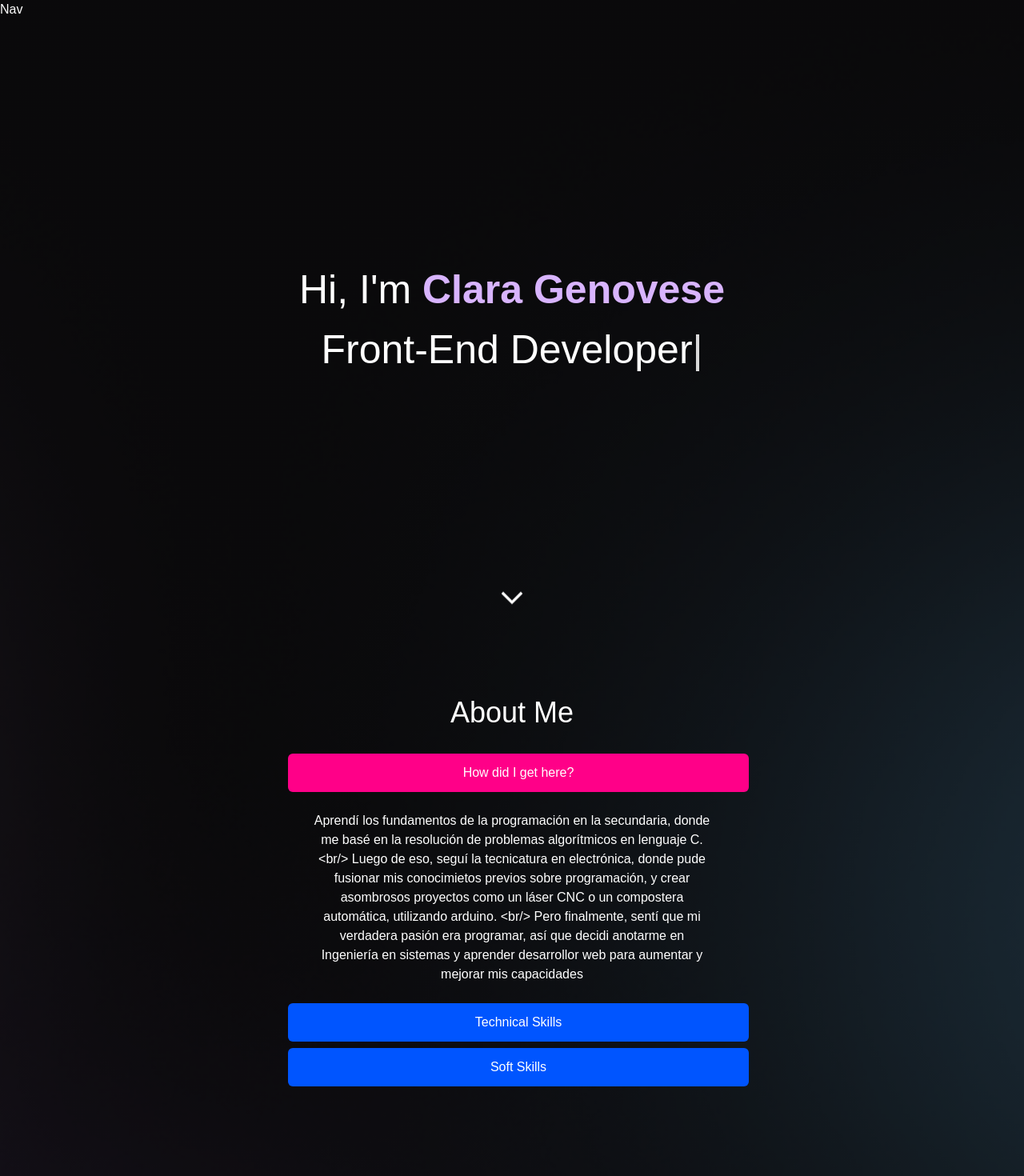
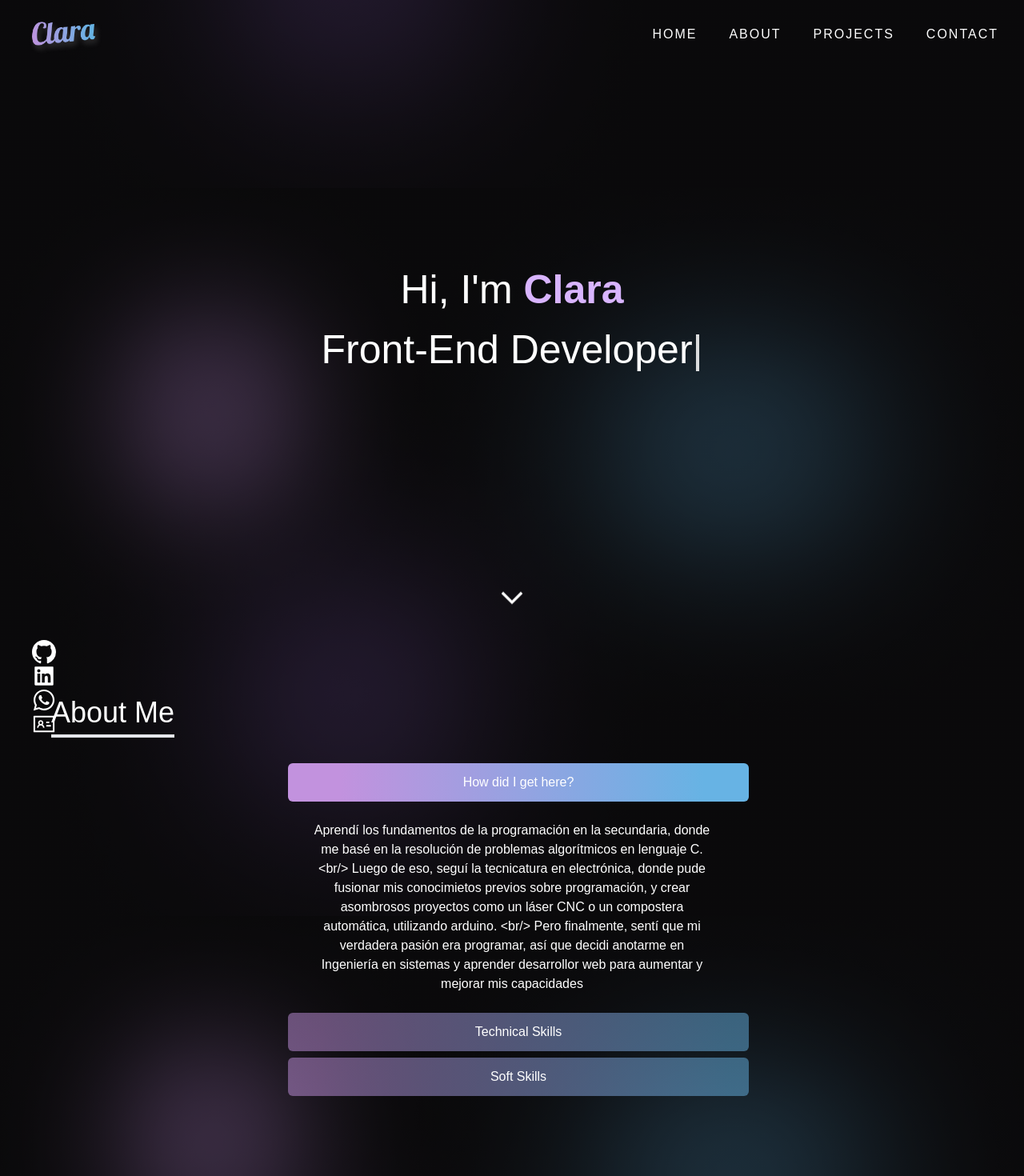
Before and after one commit to claragenovese/myPortfolio, a React (Vite) app: page /About in a window 1280 px wide. Shown: the top 1470 px of the page at 80% size. Built offline with nearby package versions, Linux system fonts and the light colour scheme.

Commit message:
feat(nav): desktop + mobile created

```diff
--- a/package.json
+++ b/package.json
@@ -15,6 +15,7 @@
     "react-dom": "^18.0.0",
     "react-icons": "^4.4.0",
     "react-router-dom": "^6.3.0",
+    "react-scroll": "^1.8.7",
     "react-typed": "^1.2.0",
     "three": "^0.142.0"
   },
--- a/src/App.jsx
+++ b/src/App.jsx
@@ -1,19 +1,27 @@
 import React from 'react'
-import {Routes} from 'react-router-dom'
+import {Route, Routes} from 'react-router-dom'
 import Nav from './components/Nav'
 import About from './pages/About'
 import Contact from "./pages/Contact";
 import Home from "./pages/Home";
 import Projects from "./pages/Projects";
+import SocialMediaIcons from './components/socialMediaIcons';
 
 function App() {
   return (
     <div className='background-style text-center'>
       <Nav />
+      {/* <Routes>
+        <Route exact path="/" element={<Home />} />
+        <Route path="/About" element={<About />} />
+        <Route path="/Projects" element={<Projects />} />
+        <Route path="/Contact" element={<Home />} />
+      </Routes> */}
       <Home />
       <About />
       <Projects />
       <Contact />
+      <SocialMediaIcons />
     </div>
   )
 }
--- a/src/components/Nav.jsx
+++ b/src/components/Nav.jsx
@@ -1,8 +1,60 @@
-import React from 'react'
+import React, { useState } from 'react'
+import { Link } from 'react-scroll'
+import { FaBars } from 'react-icons/fa'
+import { IoIosClose } from 'react-icons/io'
+import { motion } from 'framer-motion'
+
+const variants = {
+  open: {
+    transition: { staggerChildren: 0.07, delayChildren: 0.2 }
+  },
+  closed: {
+    transition: { staggerChildren: 0.05, staggerDirection: -1 }
+  }
+};
 
 function Nav() {
+  const [isNavOpen, setIsNavOpen] = useState(false)
+  const [isHover, setIsHover] = useState(false)
+
   return (
-    <div className='fixed'>Nav</div>
+    <nav className='fixed w-full z-50 px-8 py-4 flex justify-between items-center'>
+      <img
+        className='w-[100px] aspect-{1.3}'
+        src='../src/assets/Claralogo.png'
+        alt='Clara Logo'/>
+
+      <motion.ul
+        className="nav-list hidden lg:flex ml-auto gap-10 text-md	"
+        variants={variants}
+      >
+        <Link to="home" smooth={true} duration={500} offset={-30}><li>Home</li></Link>
+        <Link to="about" smooth={true} duration={500} offset={-30}><li>About</li></Link>
+        <Link to="projects" smooth={true} duration={500} offset={-30}><li>Projects</li></Link>
+        <Link to="contact" smooth={true} duration={500} offset={-30}><li>Contact</li></Link>
+      </motion.ul>
+      <div onClick={() => setIsNavOpen(prev => !prev)}>
+        {isNavOpen ?
+          <IoIosClose className='lg:hidden text-3xl z-50'/> :
+          <FaBars className='lg:hidden text-3xl z-50'/>}
+      </div>
+
+      {/* Mobile ul starts here */}
+      <div className={`block lg:hidden absolute -z-10 top-0 right-[-100%] w-screen sm:w-[400px] h-screen bg-slate-500 transition-all
+      ${isNavOpen ? "right-0" : ""}
+
+      `}>
+        <motion.ul
+          className="flex flex-col mt-[25%] gap-[15px]"
+          variants={variants}
+        >
+          <Link to="home" smooth={true} duration={500}><li>Home</li></Link>
+          <Link to="about" smooth={true} duration={500}><li>About</li></Link>
+          <Link to="projects" smooth={true} duration={500}><li>Projects</li></Link>
+          <Link to="contact" smooth={true} duration={500}><li>Contact</li></Link>
+        </motion.ul>
+      </div>
+    </nav>
   )
 }
 
--- /dev/null
+++ b/src/components/SocialMediaIcons.jsx
@@ -0,0 +1,17 @@
+import React from 'react'
+import { BsGithub } from 'react-icons/bs'
+import { AiFillLinkedin, AiOutlineIdcard } from 'react-icons/ai'
+import { FaWhatsapp } from 'react-icons/fa'
+
+function SocialMediaIcons() {
+  return (
+    <div className='fixed top-full left-10 text-3xl block'>
+        <BsGithub />
+        <AiFillLinkedin />
+        <FaWhatsapp />
+        <AiOutlineIdcard />
+    </div>
+  )
+}
+
+export default SocialMediaIcons
--- a/src/index.css
+++ b/src/index.css
@@ -11,12 +11,6 @@ body{
     overflow-x: hidden;
     box-sizing: border-box;
     color: white;
-    /* background-color: black;
-    background-image: url('./assets/bg-desktop.png');
-    background-repeat: repeat;
-    background-position: top;
-    background-size: contain;
-    backdrop-filter: blur(10px); */
 }
 
 .background-style{
@@ -25,7 +19,7 @@ body{
   background-attachment: scroll;
   background-position: center;
   background-repeat: repeat;
-  background-size: cover;
+  background-size: contain;
 }
 
 .center-sphere{
@@ -52,21 +46,36 @@ body{
     transform: translateY(30%);
   }
 }
-/*
 
-@media (max-width: 600px) {
+.nav-list li{
+  cursor: pointer;
+  text-transform: uppercase;
+  letter-spacing: 2px;
+  position: relative;
+}
 
-  .header .word {
-    height: 30px;
-  }
 
-  .word {
-    height: 14px;
-    margin-bottom: 5px;
-    margin-right: 5px;
-  }
+.nav-list li::before{
+  content: "";
+  height: 2px;
+  width: 0%;
+  background-color: #C292DE;
 
-  .paragraph {
-    margin-bottom: 20px;
-  }
-} */
+  position: absolute;
+  top: 2.5ch;
+
+  transition: width 200ms ease;
+}
+
+.nav-list li:hover::before{
+  width: 100%;
+}
+
+.openHead{
+  background: linear-gradient(90deg, #C292DE 11.26%, #67B3E4 90.04%);
+  transition: all 3000ms ease;
+}
+
+.closeHead{
+  background: linear-gradient(90deg, rgba(194, 146, 222, 0.5) 6.71%, rgba(103, 179, 228, 0.5) 95.89%);
+}
--- a/src/main.jsx
+++ b/src/main.jsx
@@ -1,10 +1,13 @@
 import React from 'react'
 import ReactDOM from 'react-dom/client'
+import { BrowserRouter } from 'react-router-dom'
 import App from './App'
 import './index.css'
 
 ReactDOM.createRoot(document.getElementById('root')).render(
   <React.StrictMode>
-    <App />
+    <BrowserRouter>
+      <App />
+    </BrowserRouter>
   </React.StrictMode>
 )
--- a/src/pages/About.jsx
+++ b/src/pages/About.jsx
@@ -1,22 +1,14 @@
 import React from 'react'
 import { about } from '../textContent';
-
-// function About() {
-//   return (
-//     <div className='w-screen h-screen p-8'>
-//       <div className='ma max-w-5xl h-full bg-slate-300 mx-auto'></div>
-//     </div>
-//   )
-// }
-
-// export default About
-
 import { useState } from "react";
 import { motion, AnimatePresence } from "framer-motion";
 import { useEffect } from 'react';
+import { MdOutlineArrowForwardIos } from 'react-icons/md'
 
 const Accordion = ({ id, expanded, setExpanded }) => {
   const isOpen = id === expanded;
+
+  const isOpenColor = "linear-gradient(90deg, #C292DE 11.26%, #67B3E4 90.04%)"
 
   useEffect(() => {
     if(id === 0){
@@ -24,14 +16,12 @@ const Accordion = ({ id, expanded, setExpanded }) => {
     }
   }, [])
 
-  // By using `AnimatePresence` to mount and unmount the contents, we can animate
-  // them in and out while also only rendering the contents of open accordions
   return (
     <div className='max-w-xl m-auto'>
       <motion.header
-        className='p-3 rounded-md m-2 w-full'
-        initial={false}
-        animate={{ backgroundColor: isOpen ? "#FF0088" : "#0055FF" }}
+        className={isOpen ? 'p-3 rounded-md m-2 w-full openHead' : 'p-3 rounded-md m-2 w-full closeHead'}
+        // initial={false}
+        // animate={{ background: isOpen ? isOpenColor : "#0055FF" }}
         onClick={() => setExpanded(isOpen ? false : id)}
       >
         {about[id].question}
@@ -69,10 +59,12 @@ export default function About(){
   const [expanded, setExpanded] = useState(false);
 
   return (
-    <div className='w-screen h-screen p-8 md:p-16'>
-      <h1 className='text-[24px] md:text-[36px] mb-6'>About Me</h1>
+    <div id='about' className='w-screen h-screen p-8 md:p-16'>
+      <div className='flex'>
+        <h1 className='text-[24px] md:text-[36px] mb-6 border-b-4'>About Me</h1>
+      </div>
       {accordionIds.map((id) => (
-        <Accordion id={id} expanded={expanded} setExpanded={setExpanded} />
+        <Accordion id={id} key={id} expanded={expanded} setExpanded={setExpanded} />
       ))}
     </div>
   );
--- a/src/pages/Contact.jsx
+++ b/src/pages/Contact.jsx
@@ -2,7 +2,7 @@ import React from 'react'
 
 function Contact() {
   return (
-    <div className='w-screen h-screen'>Contact</div>
+    <div id='contact' className='w-screen h-screen'>Contact</div>
   )
 }
 
--- a/src/pages/Home.jsx
+++ b/src/pages/Home.jsx
@@ -3,12 +3,13 @@ import React from 'react'
 import Typed from 'react-typed';
 import { motion } from 'framer-motion'
 import { MdOutlineArrowForwardIos } from 'react-icons/md'
+import { Link } from 'react-scroll';
 
 //si tengo mas de una animación 3d puedo hacer del canvas un componente
 
 function Home() {
   return (
-    <div className='w-screen h-screen flex flex-col items-center justify-center p-10' >
+    <div id="home" className='w-screen h-screen flex flex-col items-center justify-center p-10' >
       <motion.div
         initial={{ opacity: 0}}
         animate={{ opacity: 1}}
@@ -16,7 +17,7 @@ function Home() {
         className='text-red relative z-10'
       >
         <h1 className='text-white font-normal text-[50px] text-center'>
-          Hi, I'm <span className=' text-purple-300 font-semibold subpixel-antialiased'>Clara Genovese</span>
+          Hi, I'm <span className=' text-purple-300 font-semibold subpixel-antialiased'>Clara</span>
           <br />
           <Typed
               strings={["Front-End Developer"]}
@@ -26,7 +27,9 @@ function Home() {
       </motion.div>
       {/* <Sphere /> */}
       <div className='absolute  bottom-10 animate-arrow'>
-        <MdOutlineArrowForwardIos className='rotate-90 scale-[2]'/>
+        <Link to='about' smooth={true} duration={500}>
+          <MdOutlineArrowForwardIos className='rotate-90 scale-[2]'/>
+        </Link>
       </div>
     </div>
   )
--- a/src/pages/Projects.jsx
+++ b/src/pages/Projects.jsx
@@ -2,7 +2,7 @@ import React from 'react'
 
 function Projects() {
   return (
-    <div className='w-screen h-screen'>Projects</div>
+    <div id='projects' className='w-screen h-screen'>Projects</div>
   )
 }
 
```
Also changed, not shown: src/assets/Claralogo.png (added), 1 other file (tests, documents, lock files or other folders).
